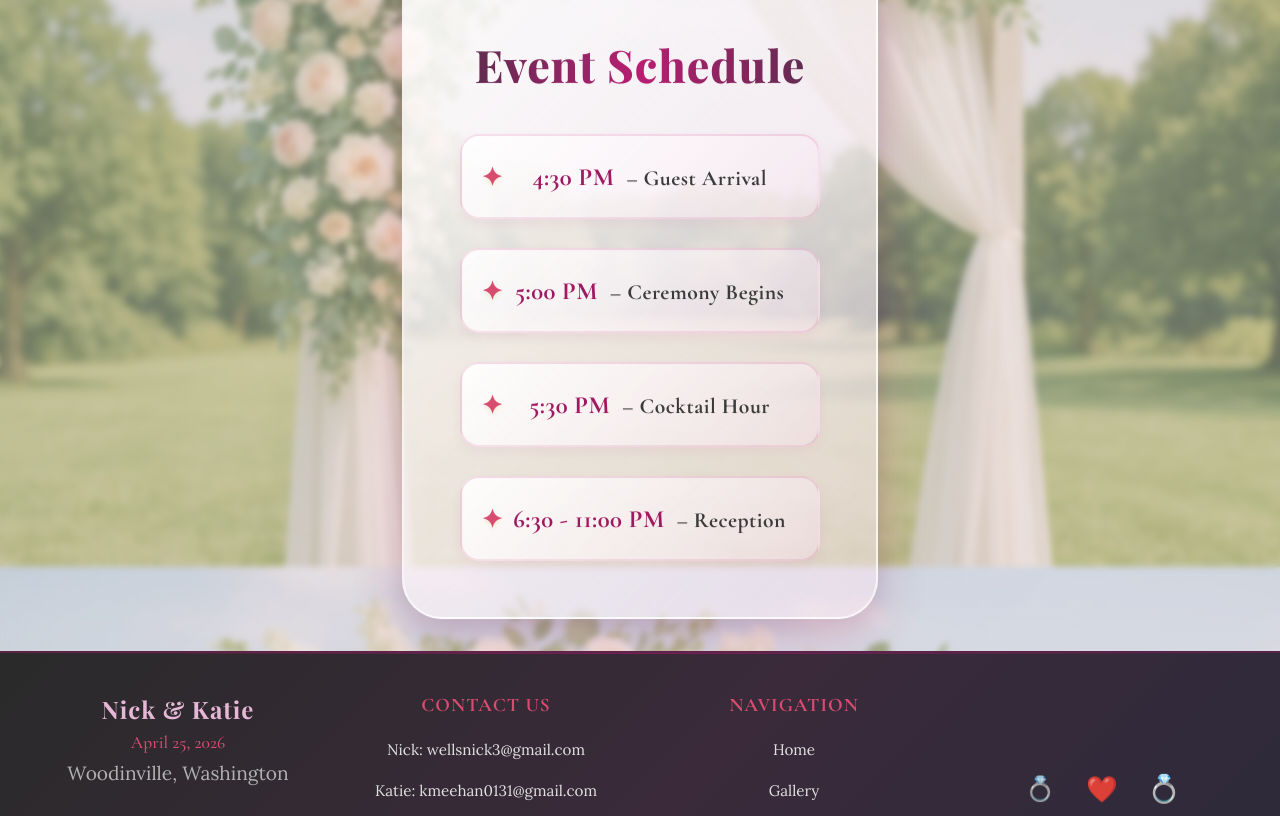
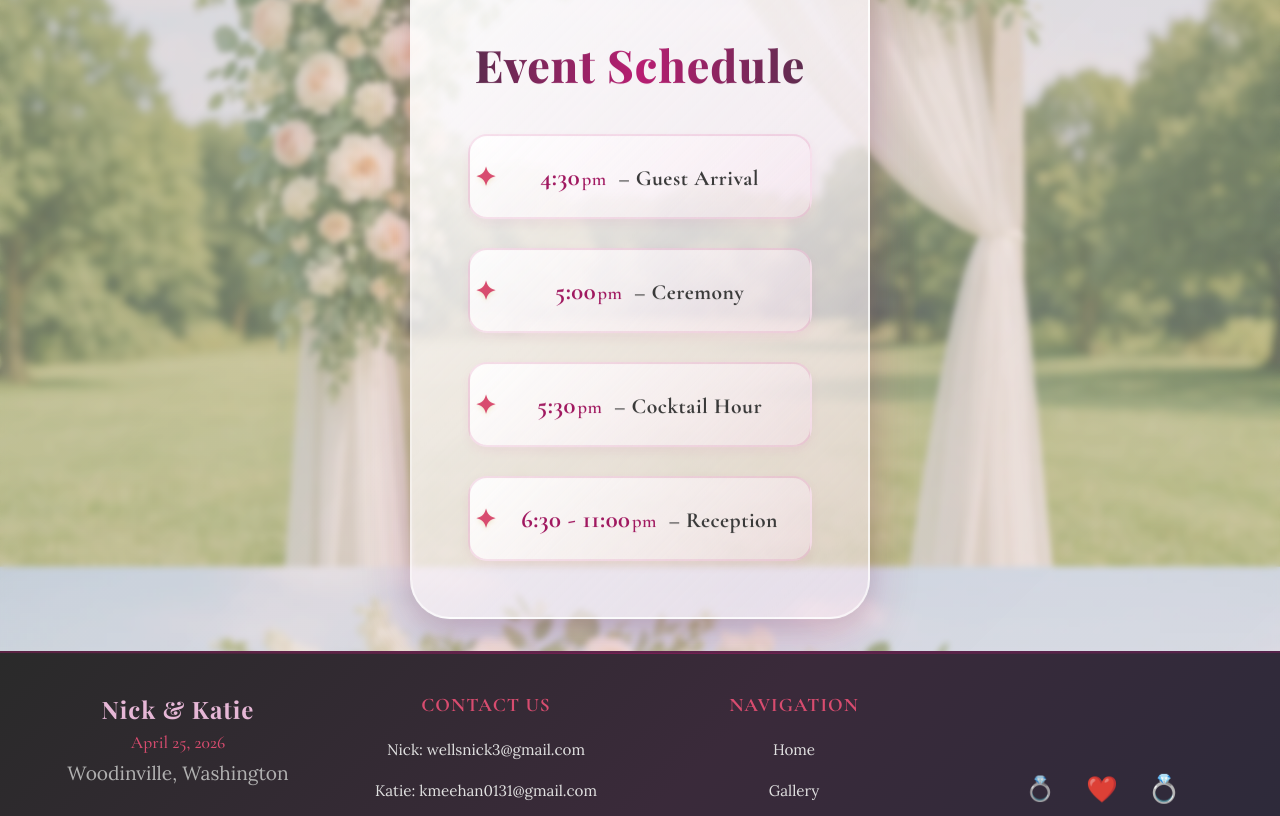
Before and after one commit to Risingsheild/WeddingDay, a React (Create React App) app: page / in a window 1280 px wide. Shown: the part 1140-1956 px from the top of the page. Built offline with nearby package versions, Linux system fonts and the light colour scheme.

Commit message:
Home page Css change

```diff
--- a/src/pages/Home.jsx
+++ b/src/pages/Home.jsx
@@ -30,10 +30,10 @@ export function Home() {
         >
           <h2>Event Schedule</h2>
           <ul className="timeline-list">
-            <li><span className="event-time">4:30 PM</span> – Guest Arrival</li>
-            <li><span className="event-time">5:00 PM</span> – Ceremony Begins</li>
-            <li><span className="event-time">5:30 PM</span> – Cocktail Hour</li>
-            <li><span className="event-time">6:30 - 11:00 PM</span> – Reception</li>
+            <li><span className="event-time">4:30<span className="time-period">pm</span></span> – Guest Arrival</li>
+            <li><span className="event-time">5:00<span className="time-period">pm</span></span> – Ceremony </li>
+            <li><span className="event-time">5:30<span className="time-period">pm</span></span> – Cocktail Hour</li>
+            <li><span className="event-time">6:30 - 11:00<span className="time-period">pm</span></span> – Reception</li>
           </ul>
         </motion.div>
       </div>
--- a/src/styles/Home.css
+++ b/src/styles/Home.css
@@ -249,7 +249,7 @@ iframe.square-box {
 .timeline-list li::before {
     content: '✦';
     position: absolute;
-    left: 1.2rem;
+    left: 0.3rem;
     font-size: 1.6rem;
     color: #d84c6f;
     font-weight: 900;
@@ -261,6 +261,13 @@ iframe.square-box {
     font-weight: 800;
     color: #a01860;
     margin-right: 0.4rem;
+}
+
+.time-period {
+    font-size: 0.75em;
+    font-weight: 600;
+    margin-left: 0.1rem;
+    vertical-align: baseline;
 }
 
 /* Location section */
```
